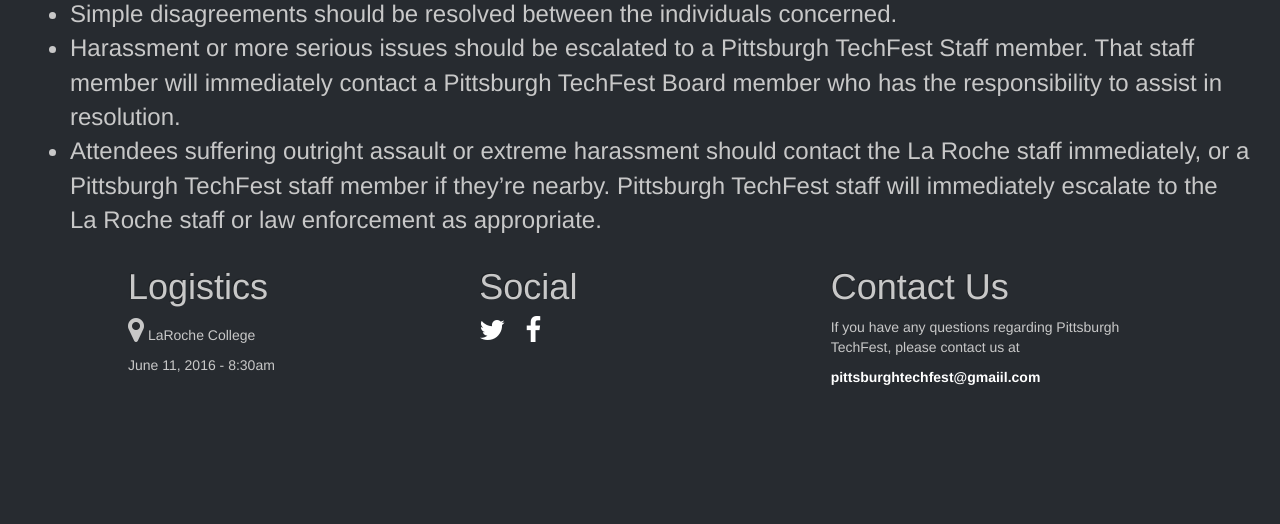
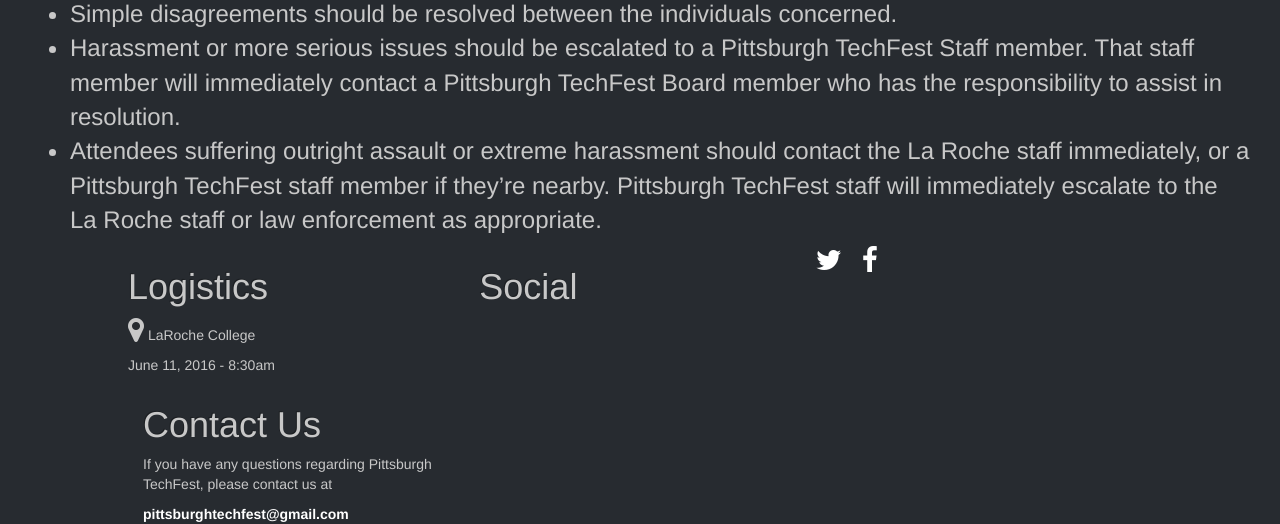
Before and after one commit to PghTechFest/pypghtechfest, a Flask app: page /codeofconduct in a window 1280 px wide. Shown: the part 754-1278 px from the top of the page. Before the commit the page ends 1139 px from the top, so only its background shows below. Run offline with Flask 2, Linux system fonts and the light colour scheme; some libraries are stand-ins or nearby versions.

Commit message:
Fixing the footer in base.

```diff
--- a/app/templates/base.html
+++ b/app/templates/base.html
@@ -49,21 +49,17 @@
     <footer>
         <div class="row">
             <div class="col-md-4">
-                <h1>Logistics </h1></div>
-            <div class="col-md-4">
-                <h1>Social </h1></div>
-            <div class="col-md-4">
-                <h1>Contact Us</h1></div>
-        </div>
-        <div class="row">
-            <div class="col-md-4">
+                <h1>Logistics </h1>
                 <p><i class="fa fa-map-marker fa-2x"></i> LaRoche College</p>
                 <p>June 11, 2016 - 8:30am</p>
             </div>
-            <div class="col-md-4"><a href="https://twitter.com/thepghtechfest" target="_blank"><i class="fa fa-twitter fa-2x"></i></a><img height="1" width="20" /><a href="https://www.facebook.com/PghTechFest" target="_blank"><i class="fa fa-facebook-f fa-2x"></i></a></div>
+            <div class="col-md-4">
+            <h1>Social </h1></div>
+            <a href="https://twitter.com/thepghtechfest" target="_blank"><i class="fa fa-twitter fa-2x"></i></a><img height="1" width="20" /><a href="https://www.facebook.com/PghTechFest" target="_blank"><i class="fa fa-facebook-f fa-2x"></i></a></div>
             <div
             class="col-md-4">
-                <p>If you have any questions regarding Pittsburgh TechFest, please contact us at</p><a href="mailto:pittsburghtechfest@gmail.com"><strong>pittsburghtechfest@gmaiil.com</strong> </a></div>
+            <h1>Contact Us</h1>
+                <p>If you have any questions regarding Pittsburgh TechFest, please contact us at</p><a href="mailto:pittsburghtechfest@gmail.com"><strong>pittsburghtechfest@gmail.com</strong> </a></div>
         </div>
     </footer>
     <script src="/static/js/jquery.min.js"></script>
```
